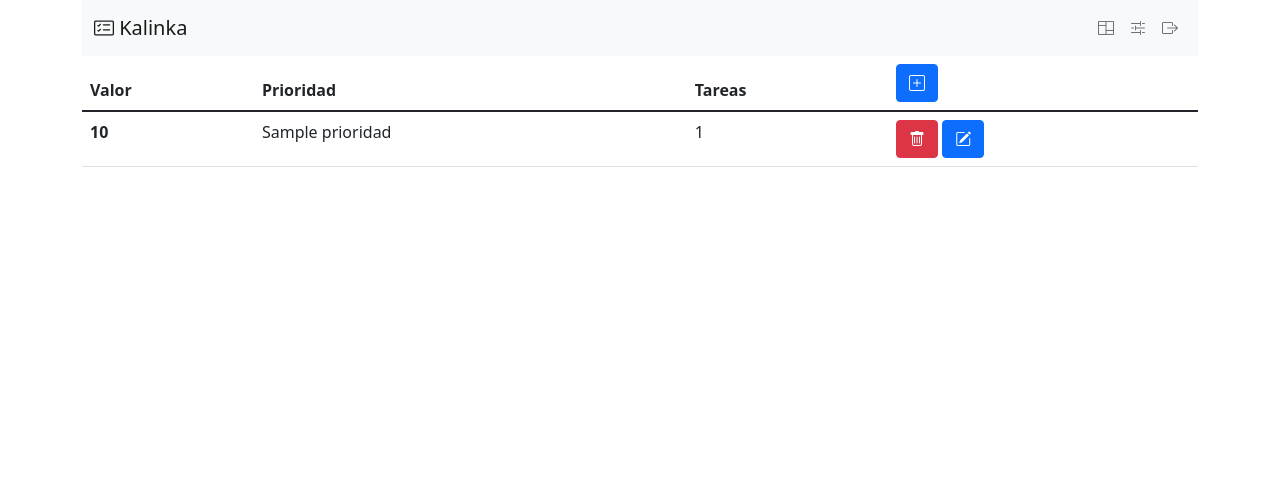
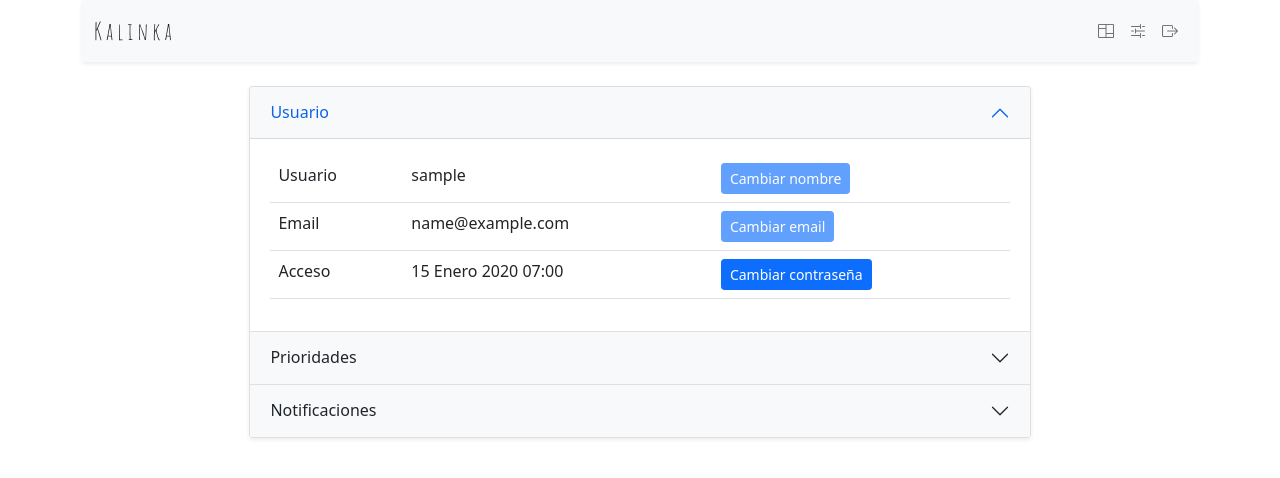
Before and after one commit to lucrohatsch/kalinka, a Django app: page /config/ in a window 1280 px wide. Shown: the top 478 px of the page. Run offline with Django 4.2, Linux system fonts and the light colour scheme; a user stored in the database is signed in; tables that the repository leaves empty hold one stand-in row (values such as "Sample post"); some libraries are stand-ins or nearby versions.

Commit message:
password_reset

```diff
--- a/kalinka_proy/kalinka_app/templates/base.html
+++ b/kalinka_proy/kalinka_app/templates/base.html
@@ -6,17 +6,21 @@
     <meta http-equiv="X-UA-Compatible" content="IE=edge">
     <meta name="viewport" content="width=device-width, initial-scale=1.0">
     <title>Kalinka</title>
-    <link rel="icon" type="image/x-icon" href="{% static '/img/kalinka.svg' %}" >
+    <link rel="icon" type="image/x-icon" href="{% static '/img/kalinka_ikon.ico' %}" >
+
     <link href="https://cdn.jsdelivr.net/npm/bootstrap@5.1.3/dist/css/bootstrap.min.css" rel="stylesheet" integrity="sha384-1BmE4kWBq78iYhFldvKuhfTAU6auU8tT94WrHftjDbrCEXSU1oBoqyl2QvZ6jIW3" crossorigin="anonymous">
     <link rel="stylesheet" href="https://cdn.jsdelivr.net/npm/bootstrap-icons@1.8.1/font/bootstrap-icons.css">
+    <link rel="preconnect" href="https://fonts.googleapis.com">
+    <link rel="preconnect" href="https://fonts.gstatic.com" crossorigin>
+    <link href="https://fonts.googleapis.com/css2?family=Amatic+SC&display=swap" rel="stylesheet">
+
 </head>
 <body>
     <div class="container-xl">
-        <nav class="navbar navbar-expand-lg navbar-light bg-light">
+        <nav class="navbar navbar-expand-lg navbar-light bg-light shadow-sm">
             <div class="container-fluid">
-              <a class="navbar-brand" href="{% url 'Home' %}">
-                <i class="bi bi-card-checklist"></i>
-                Kalinka
+              <a class="navbar-brand" href="{% url 'Home' %}" style="font-family: 'Amatic SC', cursive; font-size: 150%;">
+                K a l i n k a
               </a>
               <button class="navbar-toggler" type="button" data-bs-toggle="collapse" data-bs-target="#navbarNavAltMarkup" aria-controls="navbarNavAltMarkup" aria-expanded="false" aria-label="Toggle navigation">
                 <span class="navbar-toggler-icon"></span>
@@ -24,12 +28,12 @@
               <div class="collapse navbar-collapse justify-content-end" id="navbarNavAltMarkup">
                 <div class="navbar-nav">
                   {% if user.is_authenticated %}
-                  <a class="nav-link" href="{% url 'Tablero' %}"><i class="bi bi-columns"></i></a>
-                  <a class="nav-link" href="{% url 'config' %}"><i class="bi bi-sliders2"></i></a>
-                  <a class="nav-link" href="{% url 'logout' %}"><i class="bi bi-box-arrow-right"></i></a>
+                  <a class="nav-link" href="{% url 'Tablero' %}" data-bs-toggle="tooltip" data-bs-placement="top" title="Tablero"><i class="bi bi-columns"></i></a>
+                  <a class="nav-link" href="{% url 'config' %}" data-bs-toggle="tooltip" data-bs-placement="top" title="Configuración"><i class="bi bi-sliders2"></i></a>
+                  <a class="nav-link" href="{% url 'logout' %}" data-bs-toggle="tooltip" data-bs-placement="top" title="Salir"><i class="bi bi-box-arrow-right"></i></a>
                   {% else %}
-                  <a class="nav-link" href="{% url 'login' %}"><i class="bi bi-box-arrow-in-left"></i></a>
-                  <a class="nav-link" href="{% url 'Registro' %}"><i class="bi bi-person-plus-fill"></i></a>
+                  <a class="nav-link" href="{% url 'login' %}" data-bs-toggle="tooltip" data-bs-placement="top" title="Ingresar"><i class="bi bi-box-arrow-in-left"></i></a>
+                  <a class="nav-link" href="{% url 'Registro' %}" data-bs-toggle="tooltip" data-bs-placement="top" title="Registrarse"><i class="bi bi-person-plus-fill"></i></a>
                   {% endif %}
 
                 </div>
--- a/kalinka_proy/kalinka_app/templates/config.html
+++ b/kalinka_proy/kalinka_app/templates/config.html
@@ -1,9 +1,52 @@
 {% extends "base.html" %}
 
 {% load static %}
+{% block contenido %}
+<br>
+ <div class="shadow-sm" style="max-width: 70%; margin: auto;">
+  <!--Inicio acordeon-->
+  <div class="accordion" id="accordionExample">
+    <div class="accordion-item">
+      <h2 class="accordion-header" id="headingOne">
+        <button class="accordion-button bg-light" type="button" data-bs-toggle="collapse" data-bs-target="#collapseOne" aria-expanded="true" aria-controls="collapseOne">
+          Usuario
+        </button>
+      </h2>
+      <div id="collapseOne" class="accordion-collapse collapse show" aria-labelledby="headingOne" data-bs-parent="#accordionExample">
+        <div class="accordion-body">
+          <table class="table">
+            <tbody>
+              <tr>
+                <td scope="row">Usuario</td>
+                <td>{{ info_usuario.username }}</td>
+                <td><a type="button" class="btn btn-sm btn-primary disabled">Cambiar nombre</a></td>
+              </tr>
+              <tr>
+                <td scope="row">Email</td>
+                <td>{{ info_usuario.email }}</td>
+                <td><a type="button" href="" class="btn btn-sm btn-primary disabled">Cambiar email</a></td>
+              </tr>
+              <tr>
+                <td scope="row">Acceso</td>
+                <td>{{ info_usuario.last_login }}</td>
+                <td><a type="button" href="{% url 'password_change' %}" class="btn btn-sm btn-primary" >Cambiar contraseña</a></td>
+              </tr>
+            </tbody>
+          </table>
 
+        </div>
+      </div>
+    </div>
+    <div class="accordion-item">
+      <h2 class="accordion-header" id="headingTwo">
+        <button class="accordion-button bg-light collapsed" type="button" data-bs-toggle="collapse" data-bs-target="#collapseTwo" aria-expanded="false" aria-controls="collapseTwo">
+          Prioridades
+        </button>
+      </h2>
+      <div id="collapseTwo" class="accordion-collapse collapse" aria-labelledby="headingTwo" data-bs-parent="#accordionExample">
+        <div class="accordion-body">
 
-{% block contenido %}
+          <!-- Tabla de prioridades ordenadas por valor-->
           <table class="table">
             <thead>
               <tr>
@@ -25,9 +68,38 @@
                 </td>
               </tr>
               {% endfor %}
-
             </tbody>
           </table>
+
+        </div>
+      </div>
+    </div>
+    <div class="accordion-item">
+      <h2 class="accordion-header" id="headingThree">
+        <button class="accordion-button bg-light collapsed" type="button" data-bs-toggle="collapse" data-bs-target="#collapseThree" aria-expanded="false" aria-controls="collapseThree">
+          Notificaciones
+        </button>
+      </h2>
+      <div id="collapseThree" class="accordion-collapse collapse" aria-labelledby="headingThree" data-bs-parent="#accordionExample">
+        <div class="accordion-body">
+          <p class="text-muted">En desarrollo</p>
+        </div>
+      </div>
+    </div>
+  </div>
+
+
+
+
+
+
+
+
+
+
+
+</div>
+<!--Fin contenedor-->
 
   <!-- Modal nueva prioridad-->
   <div class="modal fade" id="formPrioridad" tabindex="-1" role="dialog" aria-labelledby="ModalLabel" aria-hidden="true">
@@ -113,5 +185,10 @@
             </div>
           </div>
         </div>
+
+
+
+
   <script src="{% static '/js/editarPrioridad.js' %}"></script>
+
 {% endblock %}
--- a/kalinka_proy/kalinka_app/templates/home.html
+++ b/kalinka_proy/kalinka_app/templates/home.html
@@ -2,12 +2,12 @@
 
 {% load static %}
 {% block contenido %}
-
+<br>
 <div class="container-fluid">
 
     <div class="row align-items-center shadow rounded-3 d-flex" style="background: hsla(295, 94%, 73%, 0.729); text-align: center;">
         <div class="col text-start fw-light">
-            <h1 class="display-2 text-center">Kalinka</h1>
+            <h1 class="display-2 text-center" style="font-family: 'Amatic SC', cursive;">Kalinka</h1>
             <p>Kalinka nace como un proyecto de prática realizado con el simple propósito de tener una pequeña aplicación funcional. No pretende ser un producto comercial ni mucho menos.</p>
             <p>Consiste en tablero para la gestión de tareas personales. Todas las funcionalidades fueron definidas por por una persona agena al proyecto, quien me aguantó varias horas hablando de códigos.</p>
             <p>Este proyecto está desarrollado con el framework Django y utilizando un ambiente dockerizado con una base de datos postgesql</p>
--- /dev/null
+++ b/kalinka_proy/kalinka_app/templates/password_reset/password_reset_subject.txt
@@ -0,0 +1 @@
+Kalinka password reset
--- a/kalinka_proy/kalinka_app/urls.py
+++ b/kalinka_proy/kalinka_app/urls.py
@@ -3,6 +3,7 @@ from django.urls.conf import include
 from . import views
 from django.conf.urls.static import static
 from rest_framework import routers
+from django.contrib.auth import views as auth_views
 
 router=routers.DefaultRouter()
 router.register('tarea', views.TareaViewst)
@@ -20,4 +21,22 @@ urlpatterns = [
     path('config/', views.configuracion, name='config'),
     path('config/eliminaPrioridad/<id>', views.eliminaPrioridad, name='eliminaPrioridad'),
     path('config/editarPrioridad/<id>', views.editarPrioridad, name="editarPrioridad"),
+
+    path('accounts/password_change/done/', auth_views.PasswordChangeDoneView.as_view(template_name='password_reset/password_change_done.html'),
+        name='password_change_done'),
+
+    path('accounts/password_change/', auth_views.PasswordChangeView.as_view(template_name="password_reset/password_change.html"),
+        name='password_change'),
+
+    path('accounts/password_reset/done/', auth_views.PasswordResetCompleteView.as_view(template_name='password_reset/password_reset_done.html'),
+        name='password_reset_done'),
+
+    path('accounts/reset/<uidb64>/<token>/', auth_views.PasswordResetConfirmView.as_view(template_name='password_reset/password_reset_confirm.html'),
+        name='password_reset_confirm'),
+
+    path('accounts/password_reset/', auth_views.PasswordResetView.as_view(template_name='password_reset/password_reset_form.html'),
+        name='password_reset'),
+
+    path('accounts/reset/done/', auth_views.PasswordResetCompleteView.as_view(template_name='password_reset/password_reset_complete.html'),
+        name='password_reset_complete'),
 ]
--- a/kalinka_proy/kalinka_app/views.py
+++ b/kalinka_proy/kalinka_app/views.py
@@ -25,7 +25,8 @@ def home(request):
 def tablero(request):
     """Tablero de tareas. Disponible solo a usuarios registrados.
     En metodo GET muestra el tablero
-    En metodo POST crea nuevas tareas"""
+    En metodo POST crea nuevas tareas
+    """
 
     if request.method == "POST":
         nueva=nuevaTarea(data=request.POST)
@@ -52,16 +53,31 @@ def tablero(request):
 
 @login_required
 def finalizarTarea(request, id):
+    """
+    Finalización de tareas y retorna a tablero
+    Con ID de tarea se cierra a fecha actual.
+    """
     Tarea.objects.filter(id=id).update(f_cierre=datetime.now(), estado_id = 2)
     return redirect(to="Tablero")
 
 @login_required
 def borrarTarea(request,id):
+    """
+    Eliminación de tareas y redirección a Tablero
+    Utiliza metodo POST con id de tarea.
+    En html hay un Modal de confirmación.
+    """
     if request.method=="POST":
         Tarea.objects.filter(id=id).delete()
     return redirect(to="Tablero")
 
 class TareaViewst(viewsets.ModelViewSet):
+    """
+    Corresponde a la API.
+    Por metodo GET se consulta con ID de tarea y devuelve un JSON con toda la información.
+    Se consume con JS para rellenar formularios
+    Utilizada para eliminar y modificar tareas.
+    """
     queryset = Tarea.objects.all()
     serializer_class= TareaSerializer
 
@@ -75,6 +91,10 @@ class TareaViewst(viewsets.ModelViewSet):
 
 @login_required
 def editarTarea(request, id):
+    """
+    Edita tareas por metodo POST con el ID
+    Desde JS se completa el formulario del model con la API.
+    """
     if request.method == "POST":
         tarea =  Tarea.objects.filter(id=id).first()
         data = request.POST
@@ -83,22 +103,13 @@ def editarTarea(request, id):
             tarea_serializer.save()
         return redirect(to="Tablero")
 
-
-def registro(request):
-    form=customUserCreationForm()
-
-    if request.method=="POST":
-        form=customUserCreationForm(data=request.POST)
-        if form.is_valid():
-            form.save()
-            usuario=authenticate(username=form.cleaned_data["username"], password=form.cleaned_data["password1"])
-            login(request,usuario)
-            return redirect(to="Home")
-    return render(request, "registration/registro.html", {"form":form})
-
 @login_required
 def configuracion(request):
-
+    """
+    Configuraciones de usuario
+    En metodo GET muestra tabla de prioridades ordenadas por valor y envia formulario vacio,
+    En metodo POST crea nuevas prioridades
+    """
     if request.method=='POST':
         nueva=nuevaPrioridad(data=request.POST)
         if nueva.is_valid():
@@ -109,15 +120,26 @@ def configuracion(request):
         return redirect(to='config')
 
     usuario = request.user
-    prioridades = Prioridad.objects.annotate(cantidades=Count('tarea', filter=Q(creador=usuario))).order_by('valor')
+    """
+    En SQL seria algo como...
+    select prioridad, count(tareas) from prioridades where autor=usuario
+
+    """
+    prioridades = Prioridad.objects.filter(creador=usuario).annotate(cantidades=Count('tarea', filter=Q(creador=usuario))).order_by('valor')
     nueva=nuevaPrioridad()
+    info_usuario = User.objects.get(username=usuario)
 
-    return render(request, 'config.html', {"prioridades":prioridades, "nueva":nueva})
+
+    return render(request, 'config.html', {"prioridades":prioridades, "nueva":nueva, 'info_usuario':info_usuario})
 
 
 @login_required
 def eliminaPrioridad(request, id):
-
+    """
+    Eliminación de prioridades y redirección a pagina de configuración
+    Utiliza metodo POST con id de prioridad.
+    En html hay un Modal de confirmación.
+    """
     if request.method == "POST":
         Prioridad.objects.filter(id=id).delete()
 
@@ -125,6 +147,9 @@ def eliminaPrioridad(request, id):
 
 
 class PrioridadViewst(viewsets.ModelViewSet):
+    """
+    Clase correspondiente a la API. Con ID devuelve JSON de prioridad
+    """
     queryset = Prioridad.objects.all()
     serializer_class= PrioridadSerializer
 
@@ -139,6 +164,10 @@ class PrioridadViewst(viewsets.ModelViewSet):
 
 @login_required
 def editarPrioridad(request, id):
+    """
+    Por  JS se obtiene de prioridad con API
+    Se completa el form y se guarda por metodo POST.
+    """
     if request.method == "POST":
         prioridad =  Prioridad.objects.filter(id=id).first()
         data = request.POST
@@ -146,3 +175,21 @@ def editarPrioridad(request, id):
         if prioridad_serializer.is_valid():
             prioridad_serializer.save()
         return redirect(to="config")
+
+
+def registro(request):
+    """
+    Crear usuario por metodo POST.
+    Formulario personalizado a partir del modelo DJANGO
+    Hace un login y retorna a tablero
+    """
+    form=customUserCreationForm()
+
+    if request.method=="POST":
+        form=customUserCreationForm(data=request.POST)
+        if form.is_valid():
+            form.save()
+            usuario=authenticate(username=form.cleaned_data["username"], password=form.cleaned_data["password1"])
+            login(request,usuario)
+            return redirect(to="Home")
+    return render(request, "registration/registro.html", {"form":form})
```
Also changed, not shown: kalinka_proy/kalinka_app/templates/password_reset/password_change.html (added, +34 -0 lines), kalinka_proy/kalinka_app/templates/password_reset/password_change_done.html (added, +11 -0 lines), kalinka_proy/kalinka_app/templates/password_reset/password_reset_complete.html (added, +12 -0 lines), kalinka_proy/kalinka_app/templates/password_reset/password_reset_confirm.html (added, +45 -0 lines), kalinka_proy/kalinka_app/templates/password_reset/password_reset_done.html (added, +14 -0 lines), kalinka_proy/kalinka_app/templates/password_reset/password_reset_email.html (added, +12 -0 lines), kalinka_proy/kalinka_app/templates/password_reset/password_reset_form.html (added, +49 -0 lines), kalinka_proy/kalinka_app/templates/registration/login.html (+30 -20 lines), kalinka_proy/kalinka_app/templates/registration/registro.html (+37 -17 lines), kalinka_proy/kalinka_app/templates/tablero.html (+17 -20 lines), kalinka_proy/kalinka_proy/settings.py (+14 -3 lines), kalinka_proy/kalinka_app/static/img/kalinka.svg (deleted), kalinka_proy/kalinka_app/static/img/kalinka_ikon.ico (added), kalinka_proy/kalinka_app/static/img/to-do-list.png (deleted). Lines whose indentation alone changed are shown as unchanged.
